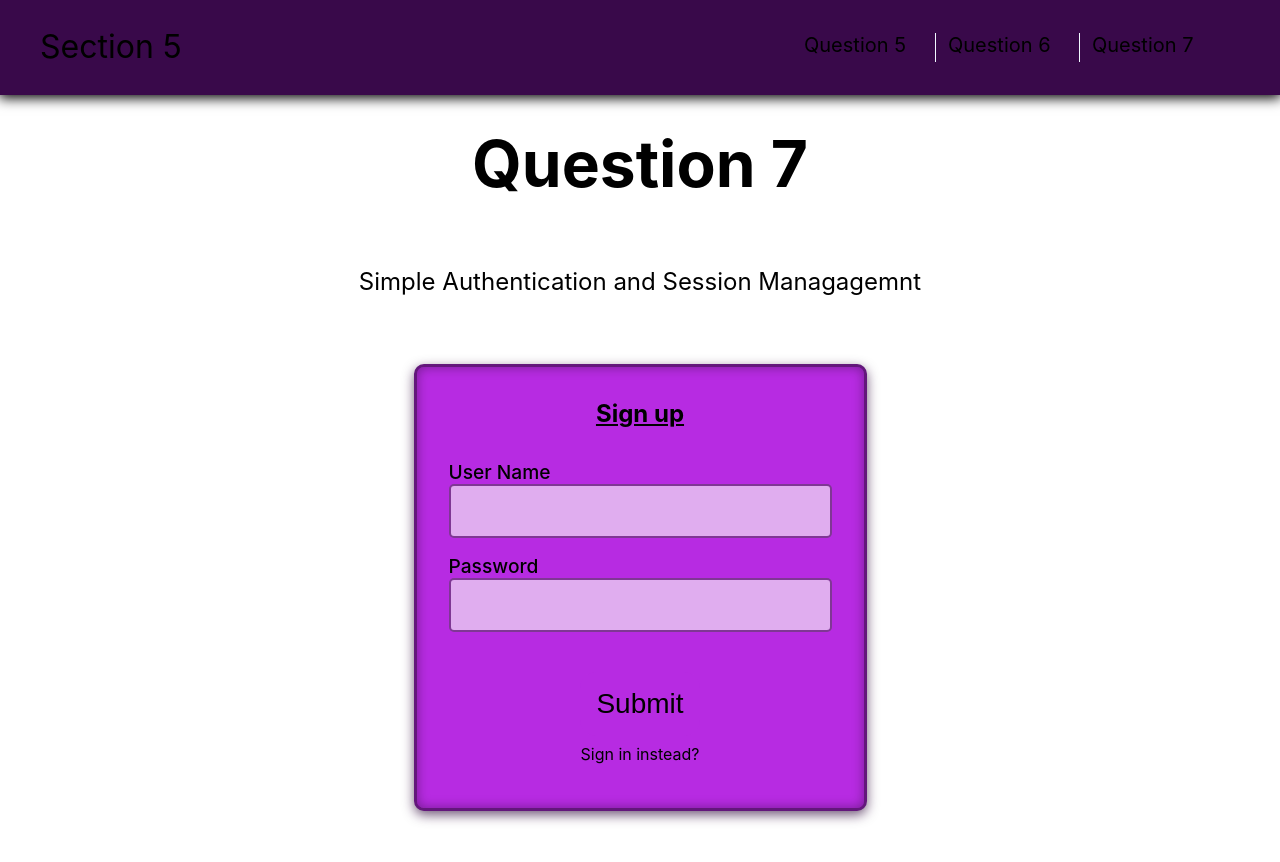
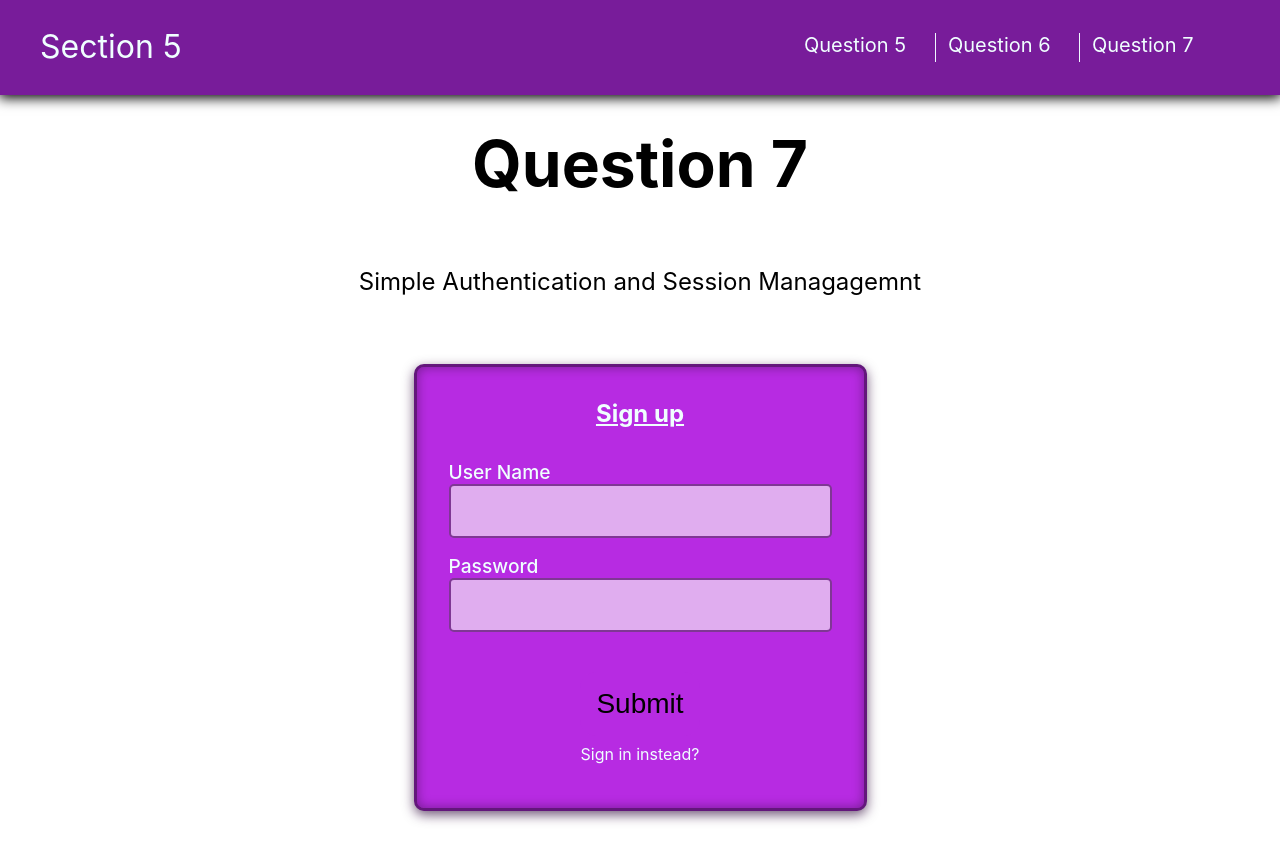
Before and after one commit to tristan-a-al/al-eve-training-section4, a Next.js app: page /Q7 in a window 1280 px wide. Shown: the top 862 px of the page. Built offline with nearby package versions, Linux system fonts and the light colour scheme.

Commit message:
section 5 styling

```diff
--- a/styles/Forms.module.css
+++ b/styles/Forms.module.css
@@ -1,4 +1,5 @@
 .form{
+    color: azure;
     display: flex;
     flex-direction: column;
     justify-content: center;
--- a/styles/Navigation.module.css
+++ b/styles/Navigation.module.css
@@ -1,5 +1,6 @@
 .header{
-    background-color: rgb(57, 9, 74);
+    background-color: rgb(120, 28, 154);
+    color: azure;
     display: flex;
     flex-direction: row;
     justify-content: space-between;
--- a/styles/globals.css
+++ b/styles/globals.css
@@ -20,7 +20,7 @@ a {
     color-scheme: dark;
   }
   body {
-    color: rgb(245, 209, 253);
-    background: rgb(146, 22, 195);
+    color: rgb(76, 52, 91);
+    background: rgb(248, 215, 251);
   }
 }
```
